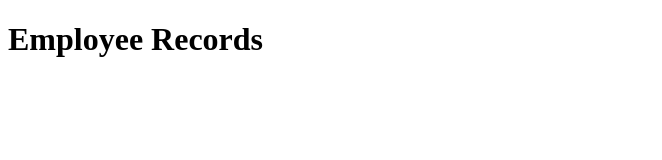
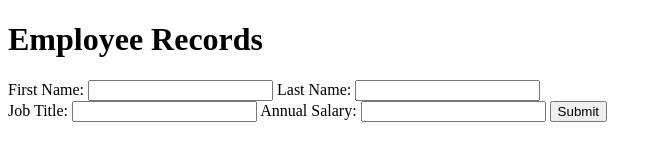
Before and after one commit to amischroeder/weekend-challenge-4, a website: page public/index.html in a window 1280 px wide. Shown: the whole page, without its empty margins (0-662 px from the left). Drawn offline with Linux system fonts and the light colour scheme.

Commit message:
setup input boxes and button on html

```diff
--- a/public/index.html
+++ b/public/index.html
@@ -8,5 +8,17 @@
     </head>
     <body>
        <h1>Employee Records</h1>
+       <div>
+           <label for "firstNameInput">First Name:</label>
+           <input type="text" id="firstNameInput">
+           <label for "lastNameInput">Last Name:</label>
+           <input type="text" id="lasttNameInput">
+           <br>
+           <label for "jobTitleInput">Job Title:</label>
+           <input type="text" id="jobTitleInput">
+           <label for "salaryInput">Annual Salary:</label>
+           <input type="number" id="salaryInput">
+           <button id="submitButton">Submit</button>
+       </div>
     </body>
 </html>
```
